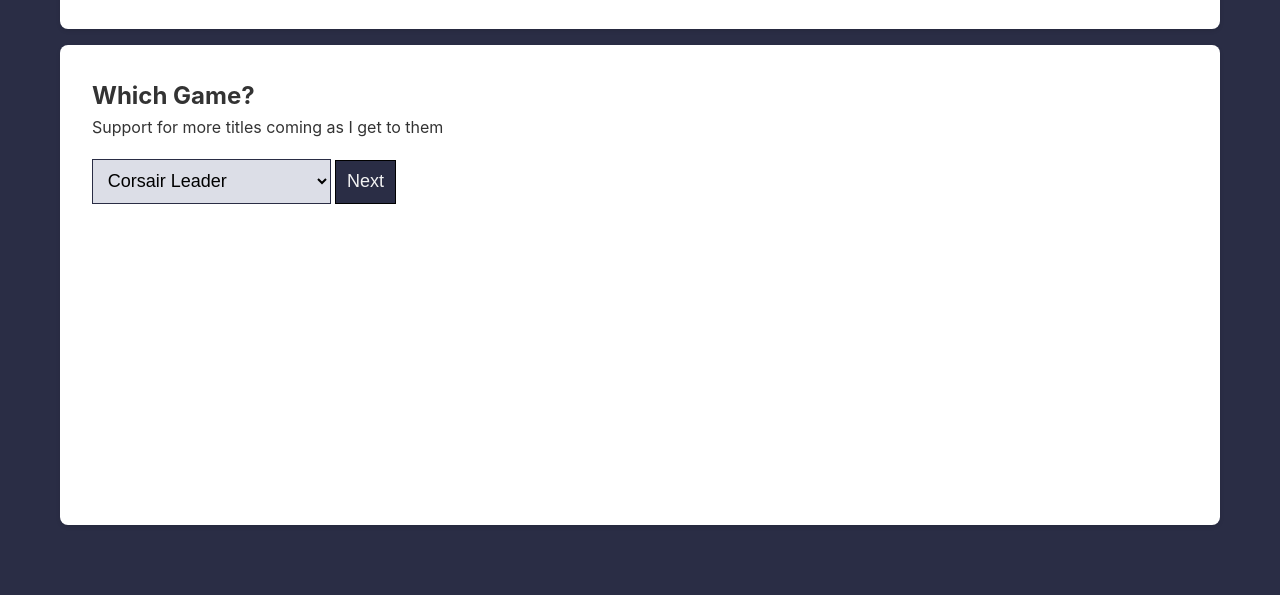
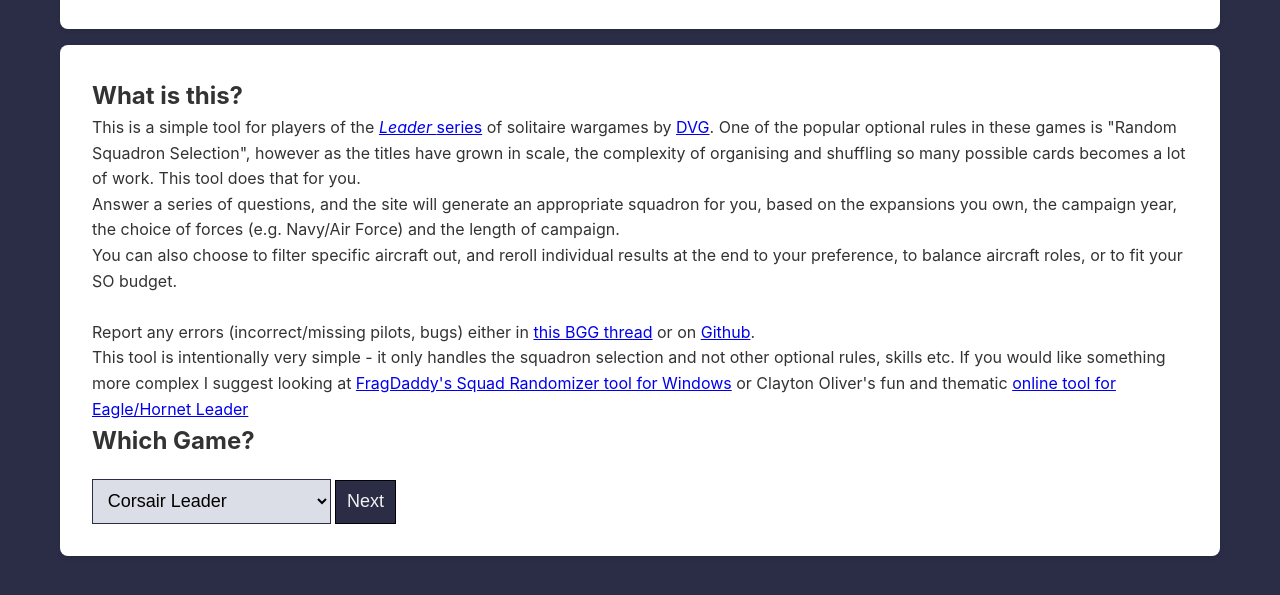
Before and after one commit to bkirman/RandomLeaderSquadron, a plain HTML site: page src/index.html in a window 1280 px wide. Shown: the part 141-736 px from the top of the page. Drawn offline with Linux system fonts and the light colour scheme.

Commit message:
Added some further info

```diff
--- a/src/index.html
+++ b/src/index.html
@@ -16,9 +16,17 @@
 
     <main>
 
+        <div id="info">
+            <h2>What is this?</h2>
+            <p>This is a simple tool for players of the <a href="https://boardgamegeek.com/boardgamefamily/3268/series-leader-dvg"><i>Leader </i>series</a> of solitaire wargames by <a href="https://dvg.com/">DVG</a>. One of the popular optional rules in these games is "Random Squadron Selection", however as the titles have grown in scale, the complexity of organising and shuffling so many possible cards becomes a lot of work. This tool does that for you.</p>
+            <p>Answer a series of questions, and the site will generate an appropriate squadron for you, based on the expansions you own, the campaign year, the choice of forces (e.g. Navy/Air Force) and the length of campaign.</p>
+            <p>You can also choose to filter specific aircraft out, and reroll individual results at the end to your preference, to balance aircraft roles, or to fit your SO budget.</p><br />
+
+            <p>Report any errors (incorrect/missing pilots, bugs) either in <a href="https://boardgamegeek.com/thread/3602932/online-random-squadron-generator">this BGG thread</a> or on <a href="https://github.com/bkirman/RandomLeaderSquadron/issues">Github</a>.</p>
+            <p>This tool is intentionally very simple - it only handles the squadron selection and not other optional rules, skills etc. If you would like something more complex I suggest looking at <a href="https://boardgamegeek.com/filepage/226394/dvg-leader-games-squad-randomizer">FragDaddy's Squad Randomizer tool for Windows</a> or Clayton Oliver's fun and thematic <a href="https://de-fenestra.com/dvg/index.html">online tool for Eagle/Hornet Leader</a></p>
+        </div>
         <div id="game">
             <h2>Which Game?</h2>
-            <p>Support for more titles coming as I get to them</p>
             <select id="game_select" name="game_select">
                 <option value="corsair_leader">Corsair Leader</option>
                 <option value="eagle_leader">Eagle Leader</option>
--- a/src/js/main.js
+++ b/src/js/main.js
@@ -68,6 +68,7 @@
     });
 
     document.getElementById("game").style.display = "none";
+    document.getElementById("info").style.display = "none";
     document.getElementById("expansions").style.display = "block";
 }
 
@@ -414,6 +415,7 @@
     document.getElementById("expansions").style.display = "none";
     document.getElementById("error").style.display = "none";
     document.getElementById("game").style.display = "block";
+    document.getElementById("info").style.display = "block";
 
     //clear all fieldsets
     document.querySelector('fieldset#expansion_options').innerHTML = "";
```
